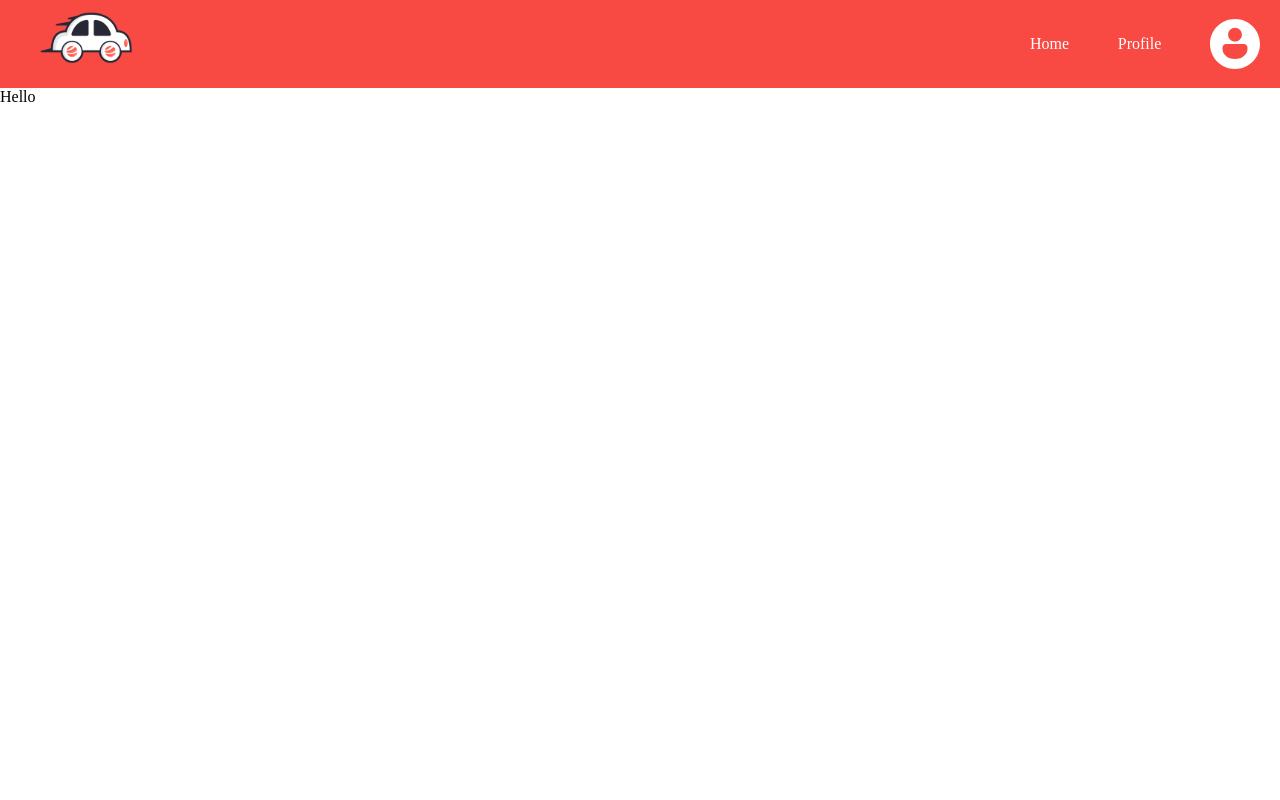
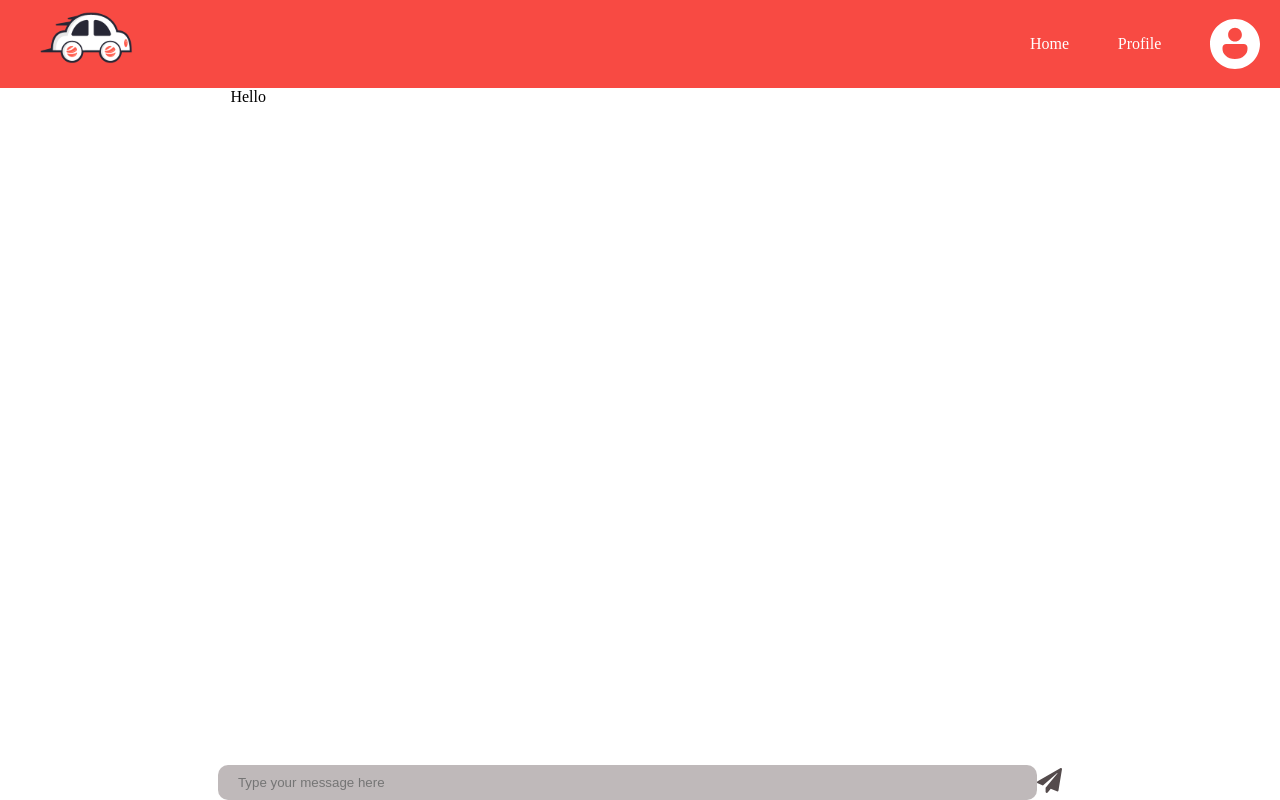
Before and after one commit to MarcDagher/FSW-Taxi-Group-Assignment, a React (Vite) app in the folder taxi-frontend/: page /Chat in a window 1280 px wide. Built offline with nearby package versions, Linux system fonts and the light colour scheme; a web font is replaced by a local one.

Commit message:
[style] on-hold

```diff
--- a/taxi-frontend/src/components/ui/chat/index.jsx
+++ b/taxi-frontend/src/components/ui/chat/index.jsx
@@ -3,7 +3,9 @@ import "./index.css"
 const Chat = () => {
 
   return <>
-    <p>Hello</p>
+    <div className="wrapper">
+        <p>Hello</p>
+    </div>
 
   </>
 }
--- a/taxi-frontend/src/pages/Chatting/index.css
+++ b/taxi-frontend/src/pages/Chatting/index.css
@@ -0,0 +1,25 @@
+.wrapper{
+  display: flex;
+  flex-direction: column;
+  /* justify-content: center; */
+  /* align-items: center; */
+  height: 89vh;
+  width: 80%;
+  margin: 0 auto;
+}
+
+
+.chat-input{
+  width: 100%;
+  display: flex;
+  justify-content: center;
+  align-items: center;
+}
+
+.chat-input > input{
+  width: 80%;
+  padding: 10px 20px;
+  border-radius: 10px;
+  border: none;
+  background-color: rgba(170, 163, 164, 0.753)
+}
--- a/taxi-frontend/src/pages/Chatting/index.jsx
+++ b/taxi-frontend/src/pages/Chatting/index.jsx
@@ -8,10 +8,17 @@ const Chatting = () => {
   return <>
 
       <Header />
-      <Chat />
-
+      <div className="wrapper">
+        <Chat />
+        {/* <ChatInput /> */}
+        <div className="chat-input">
+          <input type="text" name="message" placeholder="Type your message here"/>
+          <div className="img-container">
+            <img src="public/send_logo.svg" alt="send" />
+          </div>
+        </div>
+      </div>
     </>
-
 }
 
 
--- a/taxi-frontend/src/pages/Passenger Dashboard/index.css
+++ b/taxi-frontend/src/pages/Passenger Dashboard/index.css
@@ -17,12 +17,13 @@
   align-items: center;
   width: 100%;
   max-width: 450px;
-  height: 430px;
+  height: 500px;
   outline: 2px solid var(--dark);
   border: none;
   border-radius: 15px;
   margin: 0 auto;
   padding: 30px 0;
+  margin-top: 45px;
   gap: 20px;
 }
 
--- a/taxi-frontend/src/pages/Passenger Dashboard/index.jsx
+++ b/taxi-frontend/src/pages/Passenger Dashboard/index.jsx
@@ -6,9 +6,8 @@ import Button from "../../components/ui/button"
 const PassengerDashboard = () => {
 
   return <>
+    <Header />
   <div className="wrapper">
-    <Header />
-
       <div className="box">
         <div className="inputs-col">
           <div className="text-col">
```
Also changed, not shown: taxi-frontend/public/send_logo.svg (added).
